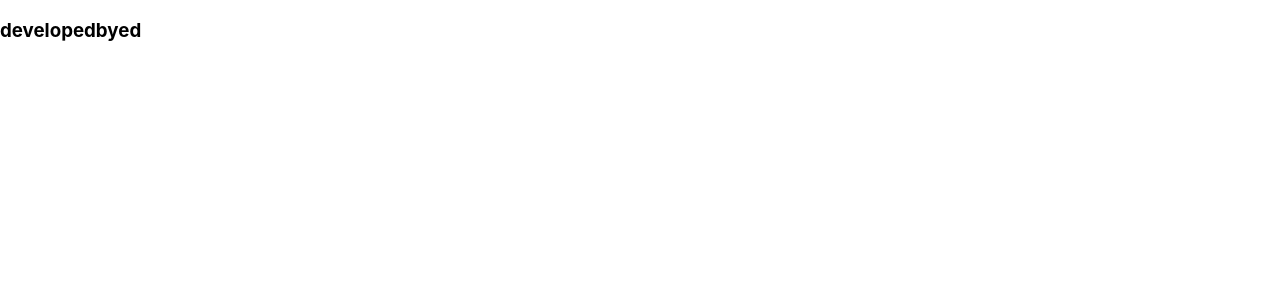
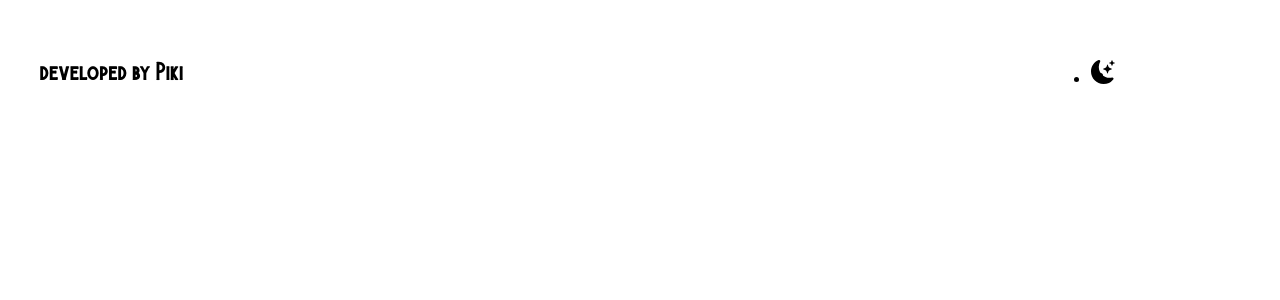
Before and after one commit to Facuzanan88/portfolio-react, a Next.js app: page / in a window 1280 px wide. Shown: the top 300 px of the page. Built offline with nearby package versions, Linux system fonts and the light colour scheme.

Commit message:
my portfolio

```diff
--- a/pages/index.tsx
+++ b/pages/index.tsx
@@ -1,5 +1,7 @@
 import Head from "next/head";
 import { Inter } from "next/font/google";
+
+import { BsFillMoonStarsFill } from "react-icons/bs";
 
 const inter = Inter({ subsets: ["latin"] });
 
@@ -12,10 +14,23 @@
         <meta name="viewport" content="width=device-width, initial-scale=1" />
         <link rel="icon" href="/favicon.ico" />
       </Head>
-      <main>
+      <main className="bg-white px-10">
         <section className="min-h-screen">
-          <nav>
-            <h1>developedbyed</h1>
+          <nav className="py-10 mb-12 flex justify-between">
+            <h1 className="text-xl font-burtons">developed by Piki</h1>
+            <ul className="flex items-center">
+              <li>
+                <BsFillMoonStarsFill className="cursor-pointer text-2xl" />
+              </li>
+              <li>
+                <a
+                  className="bg-gradient-to-r from-cyan-500 to-teal-500 text-white px-4 py-2 rounded-md ml-8"
+                  href="#"
+                >
+                  Resume
+                </a>
+              </li>
+            </ul>
           </nav>
         </section>
       </main>
--- a/tailwind.config.js
+++ b/tailwind.config.js
@@ -9,7 +9,11 @@
     "./src/**/*.{js,ts,jsx,tsx}",
   ],
   theme: {
-    extend: {},
+    extend: {
+      fontFamily: {
+        burtons: "burtons",
+      }
+    },
   },
   plugins: [],
 }
```
